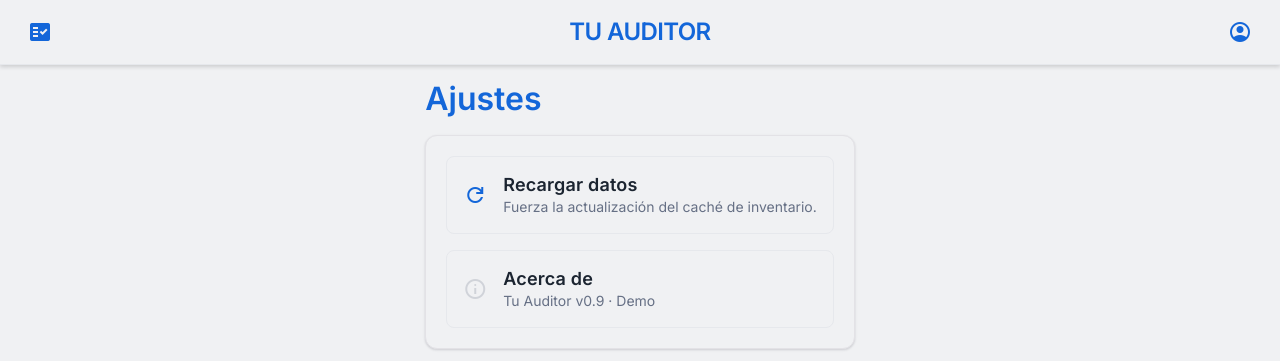
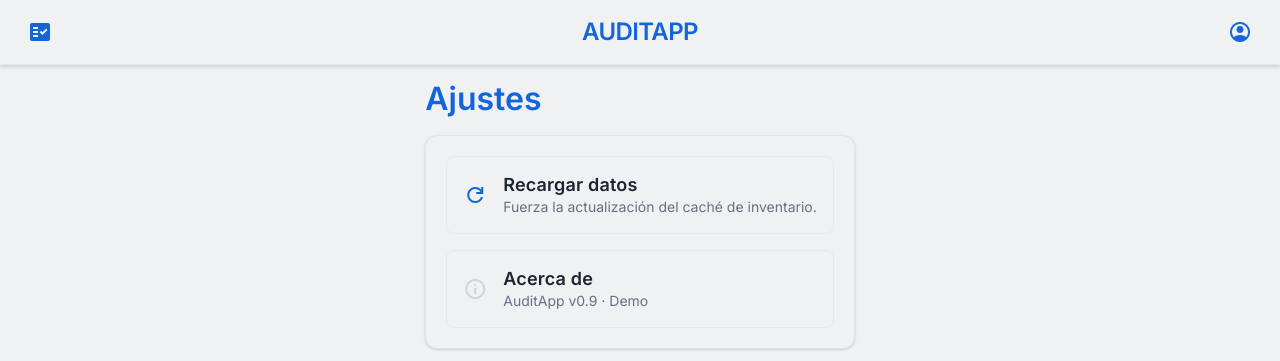
Before and after one commit to Juanito-devv/tu-auditor, a React (Vite) app in the folder client/: page /ajustes in a window 1280 px wide. Shown: the top 361 px of the page. Built offline with nearby package versions, Linux system fonts and the light colour scheme; no server answers.

Commit message:
Renombrar app Tu Auditor -> AuditApp (UI + docs; URLs de deploy intactas)

```diff
--- a/client/index.html
+++ b/client/index.html
@@ -3,7 +3,7 @@
   <head>
     <meta charset="UTF-8" />
     <meta name="viewport" content="width=device-width, initial-scale=1.0, maximum-scale=1.0, user-scalable=no" />
-    <title>Tu Auditor — Escanea y Decide</title>
+    <title>AuditApp — Escanea y Decide</title>
     <meta name="theme-color" content="#004d99" />
     <link rel="preconnect" href="https://fonts.googleapis.com" />
     <link rel="preconnect" href="https://fonts.gstatic.com" crossorigin />
--- a/client/src/components/TopBar.jsx
+++ b/client/src/components/TopBar.jsx
@@ -6,7 +6,7 @@ export default function TopBar() {
       <div className="flex justify-between items-center h-[64px] px-container-padding w-full">
         <button
           className="text-primary hover:bg-surface-container-high active:scale-95 transition-transform duration-100 p-2 rounded-full flex items-center justify-center"
-          aria-label="Tu Auditor"
+          aria-label="AuditApp"
         >
           <span
             className="material-symbols-outlined"
@@ -16,7 +16,7 @@ export default function TopBar() {
           </span>
         </button>
         <h1 className="font-headline-md text-headline-md text-primary uppercase tracking-tight">
-          Tu Auditor
+          AuditApp
         </h1>
         <button
           className="text-primary hover:bg-surface-container-high active:scale-95 transition-transform duration-100 p-2 rounded-full flex items-center justify-center"
--- a/client/src/index.css
+++ b/client/src/index.css
@@ -3,7 +3,7 @@
 @tailwind utilities;
 
 /* ============================================================
-   Tu Auditor · estilos custom (fuera del alcance de Tailwind)
+   AuditApp · estilos custom (fuera del alcance de Tailwind)
    ============================================================ */
 
 body {
--- a/client/src/lib/ops.js
+++ b/client/src/lib/ops.js
@@ -1,6 +1,6 @@
 // Servicio de datos de operaciones (FASE 2).
 //
-// Define el CONTRATO de escritura de Tu Auditor. HOY el backend lee solo de
+// Define el CONTRATO de escritura de AuditApp. HOY el backend lee solo de
 // Google Sheets (read-only) y el Postgres multi-tenant aún no está disponible.
 // Por eso estas funciones quedan como contrato definido (mismos nombres, params
 // y forma de respuesta que usará Postgres) pero con una implementación
--- a/client/src/pages/Admin.jsx
+++ b/client/src/pages/Admin.jsx
@@ -49,7 +49,7 @@ function Sidebar({ activo }) {
           <span className="absolute top-0 right-0 w-[22px] h-[22px] bg-[#0ACF83] rounded-sm" />
           <span className="absolute top-[6px] right-[3px] w-[13px] h-[13px] bg-white rounded-sm" />
         </span>
-        <span className="font-semibold text-[#009ED8]">Tu Auditor</span>
+        <span className="font-semibold text-[#009ED8]">AuditApp</span>
       </div>
       <nav className="flex-1 py-4 px-3 flex flex-col gap-1">
         {NAV.map((n) => (
@@ -125,7 +125,7 @@ export default function Admin() {
               <span className="absolute bottom-0 left-0 w-7 h-7 rounded-[4px] bg-[#009ED8]" />
               <span className="absolute top-0 right-0 w-[18px] h-[18px] bg-[#0ACF83] rounded-sm" />
             </span>
-            <span className="font-semibold text-[#009ED8]">Tu Auditor</span>
+            <span className="font-semibold text-[#009ED8]">AuditApp</span>
           </div>
           <h1 className="hidden md:block text-lg font-semibold text-[#1B2430]">Dashboard</h1>
           <div className="flex items-center gap-3">
--- a/client/src/pages/Ajustes.jsx
+++ b/client/src/pages/Ajustes.jsx
@@ -49,7 +49,7 @@ export default function Ajustes() {
             <div>
               <p className="font-label-lg text-label-lg text-on-surface">Acerca de</p>
               <p className="font-body-md text-body-md text-on-surface-variant text-sm">
-                Tu Auditor v0.9 · Demo
+                AuditApp v0.9 · Demo
               </p>
             </div>
           </div>
--- a/client/src/pages/InventoryAdmin.jsx
+++ b/client/src/pages/InventoryAdmin.jsx
@@ -57,7 +57,7 @@ export default function InventoryAdmin() {
             <span className="absolute top-0 right-0 w-[22px] h-[22px] bg-[#0ACF83] rounded-sm" />
             <span className="absolute top-[6px] right-[3px] w-[13px] h-[13px] bg-white rounded-sm" />
           </span>
-          <span className="font-semibold text-[#009ED8]">Tu Auditor</span>
+          <span className="font-semibold text-[#009ED8]">AuditApp</span>
         </div>
         <nav className="flex-1 py-4 px-3 flex flex-col gap-1">
           <NavBtn onClick={() => navigate("/admin")} icono="dashboard" label="Dashboard" />
--- a/client/src/pages/Landing.jsx
+++ b/client/src/pages/Landing.jsx
@@ -79,7 +79,7 @@ export default function Landing() {
               <span className="absolute top-0 right-0 w-[22px] h-[22px] bg-[#0ACF83] rounded-sm" />
               <span className="absolute top-[6px] right-[3px] w-[13px] h-[13px] bg-white rounded-sm" />
             </span>
-            <span className="font-semibold text-[#009ED8] text-lg tracking-tight">Tu Auditor</span>
+            <span className="font-semibold text-[#009ED8] text-lg tracking-tight">AuditApp</span>
           </a>
           <nav className="hidden md:flex items-center gap-8 text-sm font-medium text-[#48505E]">
             <a href="#que-hacemos" className="hover:text-[#1366D9] transition-colors">Qué hacemos</a>
@@ -256,7 +256,7 @@ export default function Landing() {
       <section id="solicitar" className="max-w-6xl mx-auto px-5 py-16 md:py-20">
         <div className="rounded-2xl overflow-hidden bg-gradient-to-br from-[#1366D9] to-[#009ED8] px-6 py-12 md:px-16 md:py-16 text-center text-white shadow-lg">
           <Material name="inventory_2" className="text-4xl mx-auto mb-4 opacity-90" />
-          <h2 className="text-3xl md:text-4xl font-bold mb-3">Lleva Tu Auditor a tu negocio</h2>
+          <h2 className="text-3xl md:text-4xl font-bold mb-3">Lleva AuditApp a tu negocio</h2>
           <p className="max-w-xl mx-auto text-white/85 text-lg mb-8">
             Pide una reunión y te mostramos cómo una auditoría de inventario que antes
             tomaba un día entero ahora se hace en minutos.
@@ -289,7 +289,7 @@ export default function Landing() {
               <span className="absolute top-0 right-0 w-[16px] h-[16px] bg-[#0ACF83] rounded-sm" />
               <span className="absolute top-[4px] right-[2px] w-[9px] h-[9px] bg-white rounded-sm" />
             </span>
-            <span className="font-semibold text-[#009ED8]">Tu Auditor</span>
+            <span className="font-semibold text-[#009ED8]">AuditApp</span>
           </div>
           <p className="text-sm text-[#667085] text-center">
             Inventario general para cualquier negocio. Hecho con precisión.
@@ -326,7 +326,7 @@ function MobileDemo() {
               <span className="absolute bottom-0 left-0 w-6 h-6 rounded-[4px] bg-[#009ED8]" />
               <span className="absolute top-0 right-0 w-[16px] h-[16px] bg-[#0ACF83] rounded-sm" />
             </span>
-            <span className="font-semibold text-[#1B2430] text-sm">Tu Auditor</span>
+            <span className="font-semibold text-[#1B2430] text-sm">AuditApp</span>
           </div>
           <span className="flex items-center gap-1 text-xs text-[#667085]">
             <span className="material-symbols-outlined text-sm">wifi</span>
--- a/client/src/pages/Login.jsx
+++ b/client/src/pages/Login.jsx
@@ -37,12 +37,12 @@ export default function Login() {
             <span className="absolute top-0 right-0 w-[33px] h-[33px] bg-[#0ACF83] rounded-md" />
             <span className="absolute top-[9px] right-[4px] w-[19px] h-[19px] bg-white rounded-sm" />
           </span>
-          <span className="font-semibold text-[#009ED8] text-xl">Tu Auditor</span>
+          <span className="font-semibold text-[#009ED8] text-xl">AuditApp</span>
         </div>
 
         <div className="bg-white rounded-xl border border-[#E4E7EC] shadow-[0_1px_3px_rgba(16,24,40,0.08)] p-8">
           <h1 className="text-2xl font-semibold text-[#1B2430] mb-1">Iniciar sesión</h1>
-          <p className="text-[#667085] text-sm mb-6">Accede al panel de Tu Auditor</p>
+          <p className="text-[#667085] text-sm mb-6">Accede al panel de AuditApp</p>
 
           <form onSubmit={submit} className="flex flex-col gap-4">
             <div className="flex flex-col gap-1.5">
--- a/client/src/pages/ReportesAdmin.jsx
+++ b/client/src/pages/ReportesAdmin.jsx
@@ -102,7 +102,7 @@ function Logo() {
         <span className="absolute top-0 right-0 w-[22px] h-[22px] bg-[#0ACF83] rounded-sm" />
         <span className="absolute top-[6px] right-[3px] w-[13px] h-[13px] bg-white rounded-sm" />
       </span>
-      <span className="font-semibold text-[#009ED8]">Tu Auditor</span>
+      <span className="font-semibold text-[#009ED8]">AuditApp</span>
     </div>
   );
 }
```
Also changed, not shown: 3 other files (tests, documents, lock files or other folders).
